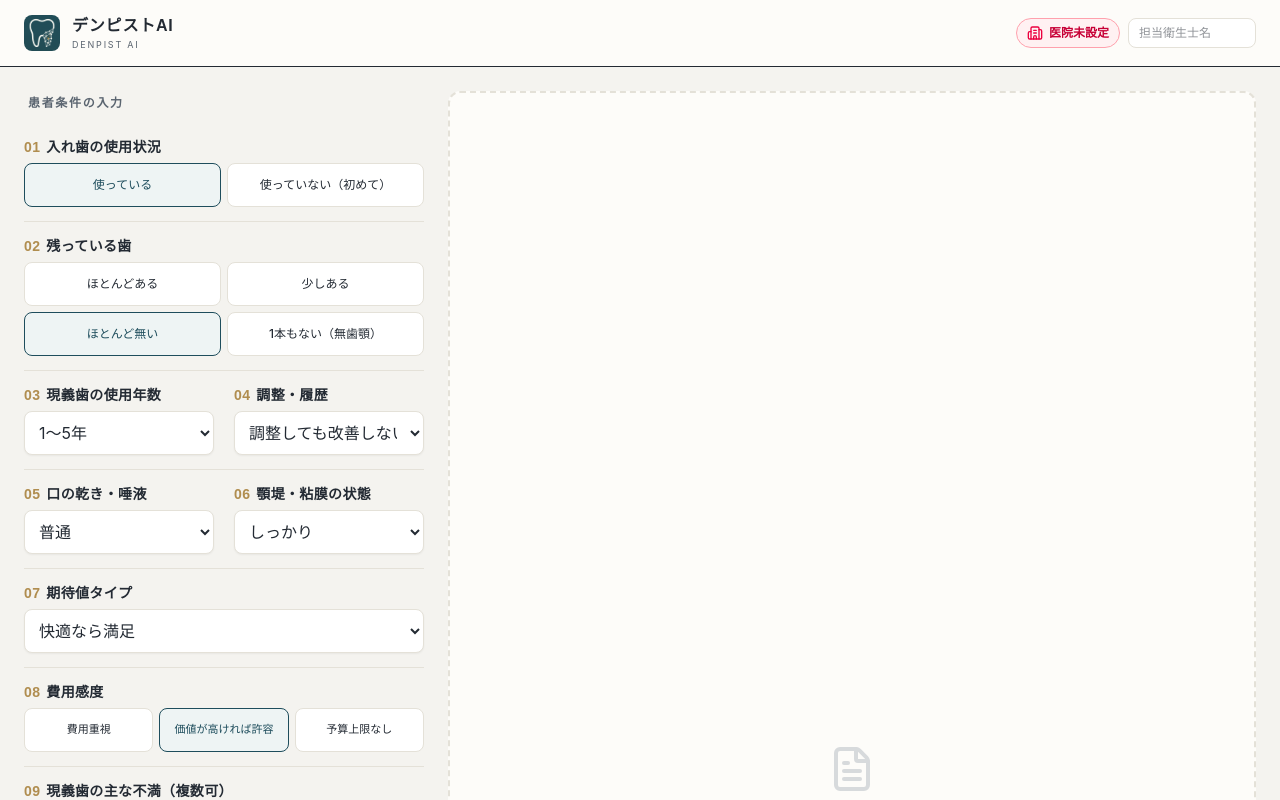
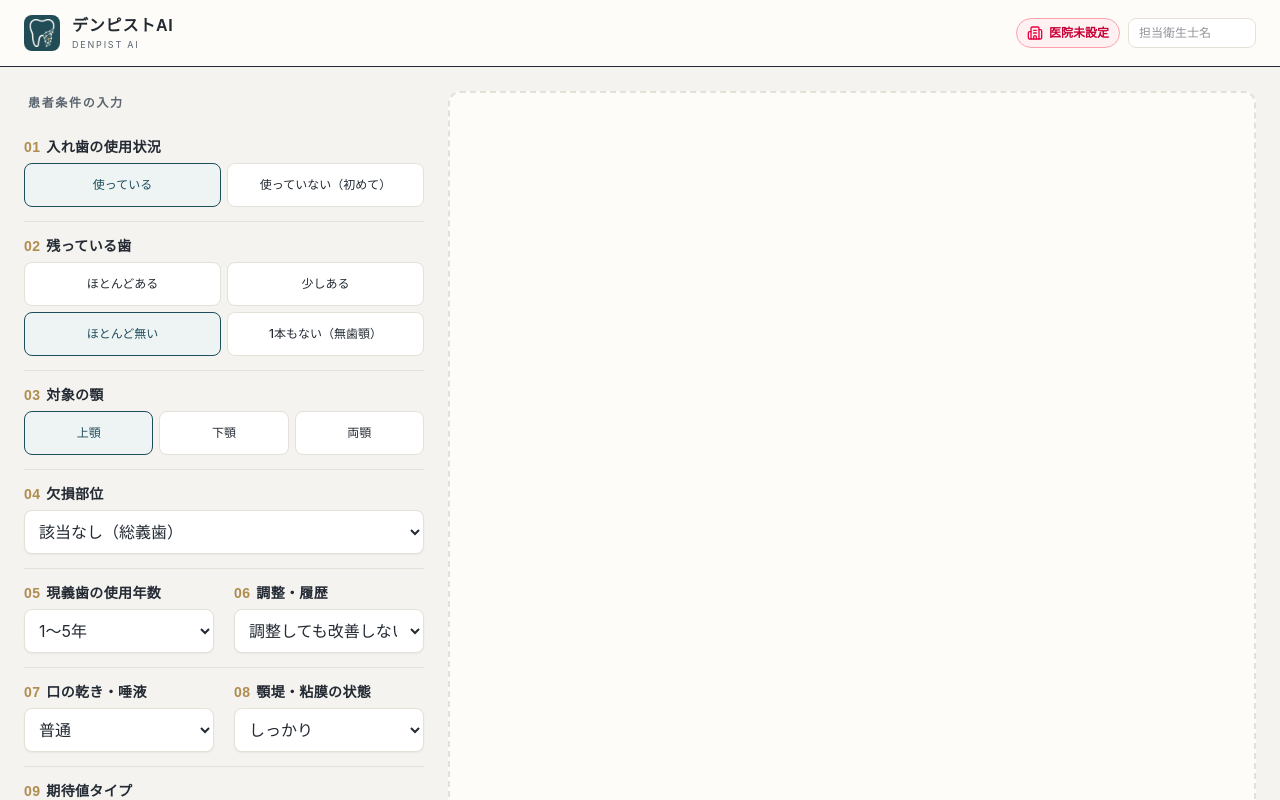
Before and after one commit to Takahito000/dental_tc_app-Private, a Next.js app: page / in a window 1280 px wide. Shown: the top 800 px of the page. Built offline with nearby package versions, Linux system fonts and the light colour scheme.

Commit message:
feat: 判定テーブルv1.1導入＋対象の顎/欠損部位フォーム追加

```diff
--- a/app/page.tsx
+++ b/app/page.tsx
@@ -23,6 +23,15 @@ const FORM_DATA = {
     "少しある",
     "ほとんど無い",
     "1本もない（無歯顎）",
+  ],
+  target_jaw: ["上顎", "下顎", "両顎"],
+  defect_site: [
+    "前歯部",
+    "小臼歯部",
+    "大臼歯部",
+    "広範囲（複数部位）",
+    "わからない",
+    "該当なし（総義歯）",
   ],
   current_denture_complaints: [
     "痛い",
@@ -67,6 +76,159 @@ const FORM_DATA = {
     "何でも噛める",
   ],
 };
+
+// 💡 初期フォーム状態（判定関数の型参照のためモジュールレベルに切り出し）
+const INITIAL_FORM_DATA = {
+  denture_status: "使っている",
+  remaining_teeth: "ほとんど無い",
+  target_jaw: "上顎",
+  defect_site: "該当なし（総義歯）", // 💡 初期値の残存歯が「ほとんど無い」（FD扱い）のため
+  current_denture_complaints: [] as string[],
+  denture_duration: "1〜5年",
+  adjustment_history: "調整しても改善しない",
+  oral_dryness: "普通",
+  ridge_mucosa: "しっかり",
+  emotion_drivers: ["家族と食事"] as string[],
+  expectation_type: "快適なら満足",
+  cost_sensitivity: "価値が高ければ許容",
+  red_flag_words: ["特になし"] as string[],
+  free_memo: "",
+};
+type FormState = typeof INITIAL_FORM_DATA;
+
+// ===== 判定テーブル v1.1（2026-08-30 監修者確定） =====
+// 💡 分岐・第一候補選定・価格・費用換算はこの関数で確定させ、Difyプロンプトには結果のみ注入する。
+//    プロンプト側での再判定は禁止（ハルシネーション防止）。ここを変更したらDifyプロンプトの
+//    「システム判定結果」セクションと整合しているか必ず確認すること。
+const CANDIDATES = {
+  ELASTIC_STANDARD: {
+    name: "弾性樹脂床（ノンクラスプデンチャー）スタンダード",
+    priceRange: "約15万円（片顎・税込）",
+    midPrice: 150000,
+  },
+  ELASTIC_PREMIUM: {
+    name: "弾性樹脂床（ノンクラスプデンチャー）プレミアム",
+    priceRange: "約25万円（片顎・税込）",
+    midPrice: 250000,
+  },
+  METAL_PD: {
+    name: "金属床（コバルトクロム）部分義歯",
+    priceRange: "約25〜40万円（片顎・税込）",
+    midPrice: 325000,
+  },
+  METAL_FD: {
+    name: "金属床（コバルトクロム）総義歯",
+    priceRange: "約25〜40万円（片顎・税込）",
+    midPrice: 325000,
+  },
+  SILICONE: {
+    name: "シリコーン（軟性裏装）付き義歯",
+    priceRange:
+      "約27万円（義歯本体込・片顎・税込）／既存の入れ歯への後付け加工の場合は約10〜15万円",
+    midPrice: 270000,
+  },
+  PRECISION: {
+    name: "精密義歯（オーダーメイド精密型）",
+    priceRange: "約33〜55万円（片顎・税込）",
+    midPrice: 440000,
+  },
+} as const;
+type Candidate = (typeof CANDIDATES)[keyof typeof CANDIDATES];
+
+// 💡 費用換算: レンジ中央値 ÷ 5年 ÷ 365日（プロンプトには計算させない）
+const pricePerDayOf = (c: Candidate) => `約${Math.round(c.midPrice / 1825)}円`;
+
+type Decision = {
+  sheetMode: "cautious" | "insurance_first" | "normal";
+  firstCandidate: string;
+  candidatePriceRange: string;
+  pricePerDay: string;
+  noteFlags: string[];
+};
+
+function computeDecision(f: FormState): Decision {
+  // P0: 慎重モード（要注意ワードが1つでもあれば他の全判定より優先）
+  if (f.red_flag_words.some((w) => w !== "特になし")) {
+    return {
+      sheetMode: "cautious",
+      firstCandidate: "",
+      candidatePriceRange: "",
+      pricePerDay: "",
+      noteFlags: [],
+    };
+  }
+
+  // P2: PD/FD判定（「ほとんど無い」は残存歯で支えるPDが現実的に困難なためFD扱い）
+  const isPD =
+    f.remaining_teeth === "ほとんどある" || f.remaining_teeth === "少しある";
+  const complaints = f.current_denture_complaints;
+  const dry = f.oral_dryness === "乾いている・少ない";
+  const ridgeWeak = f.ridge_mucosa === "平坦・やせ・痛みやすい";
+  const adjustFailed =
+    f.adjustment_history === "調整しても改善しない" ||
+    f.adjustment_history === "作り直したがダメ";
+  const narrowDefect =
+    f.defect_site === "前歯部" || f.defect_site === "小臼歯部"; // 「わからない」は広範囲扱い（安全側）
+
+  // 共通フラグ（候補に依存しないもの）
+  const noteFlags: string[] = [];
+  if (dry) noteFlags.push("dry_mouth");
+  if (ridgeWeak) noteFlags.push("ridge_weak");
+  if (f.cost_sensitivity === "費用重視") noteFlags.push("cost_conscious");
+  if (f.remaining_teeth === "ほとんど無い")
+    noteFlags.push("pre_treatment_required");
+  if (f.target_jaw === "両顎") noteFlags.push("both_jaws_double");
+
+  let sheetMode: Decision["sheetMode"];
+  let c: Candidate;
+
+  if (f.denture_status === "使っていない（初めて）") {
+    // P1: 未使用者 → 保険ファースト＋「次の一歩」の参考候補
+    sheetMode = "insurance_first";
+    c = isPD
+      ? narrowDefect
+        ? CANDIDATES.ELASTIC_STANDARD
+        : CANDIDATES.ELASTIC_PREMIUM
+      : CANDIDATES.PRECISION;
+  } else if (isPD) {
+    // P3: 部分床（normal）
+    sheetMode = "normal";
+    if (complaints.includes("痛い")) {
+      c = dry ? CANDIDATES.METAL_PD : CANDIDATES.SILICONE; // 乾燥時はシリコーンを第一候補から除外
+    } else if (complaints.includes("見た目が悪い")) {
+      c = narrowDefect
+        ? CANDIDATES.ELASTIC_STANDARD
+        : CANDIDATES.ELASTIC_PREMIUM;
+    } else {
+      c = CANDIDATES.METAL_PD; // 調整不応・外れ・噛めない・その他のデフォルト
+    }
+  } else {
+    // P4: 総義歯（normal）
+    sheetMode = "normal";
+    if (adjustFailed) c = CANDIDATES.PRECISION;
+    else if (complaints.includes("痛い") || ridgeWeak)
+      c = dry ? CANDIDATES.PRECISION : CANDIDATES.SILICONE;
+    else if (complaints.includes("外れやすい")) c = CANDIDATES.PRECISION;
+    else if (complaints.includes("噛めない") && f.ridge_mucosa === "しっかり")
+      c = CANDIDATES.METAL_FD;
+    else c = CANDIDATES.PRECISION;
+  }
+
+  // 候補依存フラグ
+  const isMetal = c === CANDIDATES.METAL_PD || c === CANDIDATES.METAL_FD;
+  if (isMetal && f.target_jaw !== "上顎")
+    noteFlags.push("lower_jaw_metal_caution");
+  if (isMetal && f.cost_sensitivity !== "費用重視") noteFlags.push("ti_option");
+  if (c === CANDIDATES.SILICONE) noteFlags.push("silicone_maintenance");
+
+  return {
+    sheetMode,
+    firstCandidate: c.name,
+    candidatePriceRange: c.priceRange,
+    pricePerDay: pricePerDayOf(c),
+    noteFlags,
+  };
+}
 
 const LOADING_STEPS = [
   "患者様のお悩み・口腔条件を解析中...",
@@ -298,20 +460,7 @@ export default function Page() {
   const [staffName, setStaffName] = useState("");
   const [isStandalone, setIsStandalone] = useState(true); // PWA判定（初期true=バナー非表示。マウント後に実判定）
 
-  const [formData, setFormData] = useState({
-    denture_status: "使っている",
-    remaining_teeth: "ほとんど無い",
-    current_denture_complaints: [] as string[],
-    denture_duration: "1〜5年",
-    adjustment_history: "調整しても改善しない",
-    oral_dryness: "普通",
-    ridge_mucosa: "しっかり",
-    emotion_drivers: ["家族と食事"],
-    expectation_type: "快適なら満足",
-    cost_sensitivity: "価値が高ければ許容",
-    red_flag_words: ["特になし"],
-    free_memo: "",
-  });
+  const [formData, setFormData] = useState<FormState>(INITIAL_FORM_DATA);
 
   const [loading, setLoading] = useState(false);
   const [loadingStep, setLoadingStep] = useState(0);
@@ -339,7 +488,7 @@ export default function Page() {
 
   useEffect(() => {
     setMounted(true);
-    console.log("[BUILD] 2026-08-27 input-ui-v1");
+    console.log("[BUILD] 2026-08-30 decision-table-v1.1");
 
     // 1. ?t= パラメータまたは localStorage からトークンをロード
     const urlParams = new URLSearchParams(window.location.search);
@@ -446,6 +595,13 @@ export default function Page() {
             next.adjustment_history = "調整しても改善しない";
         }
       }
+      // 💡 総義歯扱い（ほとんど無い／無歯顎）を選んだら欠損部位を「該当なし（総義歯）」に固定（Dify定義との整合）
+      if (key === "remaining_teeth") {
+        const fd = value === "ほとんど無い" || value === "1本もない（無歯顎）";
+        if (fd) next.defect_site = "該当なし（総義歯）";
+        else if (next.defect_site === "該当なし（総義歯）")
+          next.defect_site = "前歯部";
+      }
       return next;
     });
   };
@@ -477,9 +633,14 @@ export default function Page() {
     showError(null);
     setResult(null);
 
+    // 💡 判定テーブルで候補・価格・換算・フラグを確定（AIには結果のみ渡す）
+    const decision = computeDecision(formData);
+
     const payload = {
       denture_status: formData.denture_status,
       remaining_teeth: formData.remaining_teeth,
+      target_jaw: formData.target_jaw,
+      defect_site: formData.defect_site,
       current_denture_complaints:
         formData.current_denture_complaints.join(", "),
       denture_duration: formData.denture_duration,
@@ -491,6 +652,12 @@ export default function Page() {
       cost_sensitivity: formData.cost_sensitivity,
       red_flag_words: formData.red_flag_words.join(", "),
       free_memo: formData.free_memo || "特になし",
+      sheet_mode: decision.sheetMode,
+      first_candidate: decision.firstCandidate,
+      candidate_price_range: decision.candidatePriceRange,
+      price_per_day: decision.pricePerDay,
+      note_flags:
+        decision.noteFlags.length > 0 ? decision.noteFlags.join(", ") : "なし",
       staffName: staffName.trim(), // 👈 レポートの「担当」欄用（/api/counseling 側で [[STAFF_NAME]] をこの値に置換する）
       token: token, // 👈 医院特定用（usage_logs の clinic_id を動的化するため）
     };
@@ -663,9 +830,7 @@ export default function Page() {
     if (!result) return false;
     const talkBroken = !result.talkScript || !result.talkScript.includes("■");
     // 💡 慎重モード（要注意ワードが選択されている）では比較表を出さないのが正しい動作のため、表の欠落は異常とみなさない
-    const cautiousInput = formData.red_flag_words.some(
-      (w: string) => w !== "特になし",
-    );
+    const cautiousInput = computeDecision(formData).sheetMode === "cautious";
     const sheet = parsePatientSheet(result.patientSheet);
     const tableMissing =
       !cautiousInput && !sheet.sections.some((s) => s.body.includes("<table"));
@@ -923,11 +1088,61 @@ export default function Page() {
               </div>
             </div>
 
-            {/* 3. 使用年数 & 4. 調整履歴 */}
+            {/* 3. 対象の顎 */}
+            <div className="py-3.5 border-b border-line">
+              <label className="block font-bold mb-1.5 text-ink text-sm tracking-wide">
+                <span className="font-serif-jp text-gold mr-1.5">03</span>
+                対象の顎
+              </label>
+              <div className="flex gap-1.5">
+                {FORM_DATA.target_jaw.map((item) => (
+                  <button
+                    key={item}
+                    type="button"
+                    onClick={() => handleSelect("target_jaw", item)}
+                    className={`flex-1 py-2.5 px-2 min-h-[44px] rounded-lg border font-medium transition text-center ${
+                      formData.target_jaw === item
+                        ? "bg-accent-tint text-accent border-accent font-bold"
+                        : "bg-white text-ink border-line hover:border-accent"
+                    }`}
+                  >
+                    {item}
+                  </button>
+                ))}
+              </div>
+            </div>
+
+            {/* 4. 欠損部位（総義歯扱いの場合は「該当なし（総義歯）」に固定される） */}
+            <div className="py-3.5 border-b border-line">
+              <label className="block font-bold mb-1.5 text-ink text-sm tracking-wide">
+                <span className="font-serif-jp text-gold mr-1.5">04</span>
+                欠損部位
+              </label>
+              <select
+                value={formData.defect_site}
+                onChange={(e) => handleSelect("defect_site", e.target.value)}
+                className="w-full p-2.5 border rounded-lg bg-white border-line text-base shadow-xs focus:border-accent focus:outline-none transition"
+              >
+                {FORM_DATA.defect_site
+                  .filter((d) =>
+                    formData.remaining_teeth === "ほとんど無い" ||
+                    formData.remaining_teeth === "1本もない（無歯顎）"
+                      ? d === "該当なし（総義歯）"
+                      : d !== "該当なし（総義歯）",
+                  )
+                  .map((d) => (
+                    <option key={d} value={d}>
+                      {d}
+                    </option>
+                  ))}
+              </select>
+            </div>
+
+            {/* 5. 使用年数 & 6. 調整履歴 */}
             <div className="grid grid-cols-2 gap-x-5 border-b border-line">
               <div className="py-3.5">
                 <label className="block font-bold mb-1.5 text-ink text-sm tracking-wide">
-                  <span className="font-serif-jp text-gold mr-1.5">03</span>
+                  <span className="font-serif-jp text-gold mr-1.5">05</span>
                   現義歯の使用年数
                 </label>
                 <select
@@ -952,7 +1167,7 @@ export default function Page() {
               </div>
               <div className="py-3.5">
                 <label className="block font-bold mb-1.5 text-ink text-sm tracking-wide">
-                  <span className="font-serif-jp text-gold mr-1.5">04</span>
+                  <span className="font-serif-jp text-gold mr-1.5">06</span>
                   調整・履歴
                 </label>
                 <select
@@ -977,11 +1192,11 @@ export default function Page() {
               </div>
             </div>
 
-            {/* 5. 口の乾き & 6. 顎堤・粘膜の状態 */}
+            {/* 7. 口の乾き & 8. 顎堤・粘膜の状態 */}
             <div className="grid grid-cols-2 gap-x-5 border-b border-line">
               <div className="py-3.5">
                 <label className="block font-bold mb-1.5 text-ink text-sm tracking-wide">
-                  <span className="font-serif-jp text-gold mr-1.5">05</span>
+                  <span className="font-serif-jp text-gold mr-1.5">07</span>
                   口の乾き・唾液
                 </label>
                 <select
@@ -998,7 +1213,7 @@ export default function Page() {
               </div>
               <div className="py-3.5">
                 <label className="block font-bold mb-1.5 text-ink text-sm tracking-wide">
-                  <span className="font-serif-jp text-gold mr-1.5">06</span>
+                  <span className="font-serif-jp text-gold mr-1.5">08</span>
                   顎堤・粘膜の状態
                 </label>
                 <select
@@ -1015,10 +1230,10 @@ export default function Page() {
               </div>
             </div>
 
-            {/* 7. 期待値タイプ */}
+            {/* 9. 期待値タイプ */}
             <div className="py-3.5 border-b border-line">
               <label className="block font-bold mb-1.5 text-ink text-sm tracking-wide">
-                <span className="font-serif-jp text-gold mr-1.5">07</span>
+                <span className="font-serif-jp text-gold mr-1.5">09</span>
                 期待値タイプ
               </label>
               <select
@@ -1036,10 +1251,10 @@ export default function Page() {
               </select>
             </div>
 
-            {/* 8. 費用感度 */}
+            {/* 10. 費用感度 */}
             <div className="py-3.5 border-b border-line">
               <label className="block font-bold mb-1.5 text-ink text-sm tracking-wide">
-                <span className="font-serif-jp text-gold mr-1.5">08</span>
+                <span className="font-serif-jp text-gold mr-1.5">10</span>
                 費用感度
               </label>
               <div className="flex gap-1.5">
@@ -1060,10 +1275,10 @@ export default function Page() {
               </div>
             </div>
 
-            {/* 9. 現義歯の主な不満 */}
+            {/* 11. 現義歯の主な不満 */}
             <div className="py-3.5 border-b border-line">
               <label className="block font-bold mb-1.5 text-ink text-sm tracking-wide">
-                <span className="font-serif-jp text-gold mr-1.5">09</span>
+                <span className="font-serif-jp text-gold mr-1.5">11</span>
                 現義歯の主な不満（複数可）
               </label>
               <div className="flex flex-wrap gap-1.5">
@@ -1090,10 +1305,10 @@ export default function Page() {
               </div>
             </div>
 
-            {/* 10. 追求したい情緒価値 */}
+            {/* 12. 追求したい情緒価値 */}
             <div className="py-3.5 border-b border-line">
               <label className="block font-bold mb-1.5 text-ink text-sm tracking-wide">
-                <span className="font-serif-jp text-gold mr-1.5">10</span>
+                <span className="font-serif-jp text-gold mr-1.5">12</span>
                 追求したい情緒価値（複数可）
               </label>
               <div className="flex flex-wrap gap-1.5">
@@ -1117,10 +1332,10 @@ export default function Page() {
               </div>
             </div>
 
-            {/* 11. 要注意ワード */}
+            {/* 13. 要注意ワード */}
             <div className="py-3.5 border-b border-line">
               <label className="block font-bold mb-1.5 text-ink text-sm tracking-wide">
-                <span className="font-serif-jp text-gold mr-1.5">11</span>
+                <span className="font-serif-jp text-gold mr-1.5">13</span>
                 要注意ワード（慎重モード）
               </label>
               <div className="flex flex-wrap gap-1.5">
@@ -1147,10 +1362,10 @@ export default function Page() {
               </div>
             </div>
 
-            {/* 12. 現場メモ */}
+            {/* 14. 現場メモ */}
             <div className="py-3.5 border-b border-line">
               <label className="block font-bold mb-1.5 text-ink text-sm tracking-wide">
-                <span className="font-serif-jp text-gold mr-1.5">12</span>
+                <span className="font-serif-jp text-gold mr-1.5">14</span>
                 現場メモ（任意）
               </label>
               <input
```
